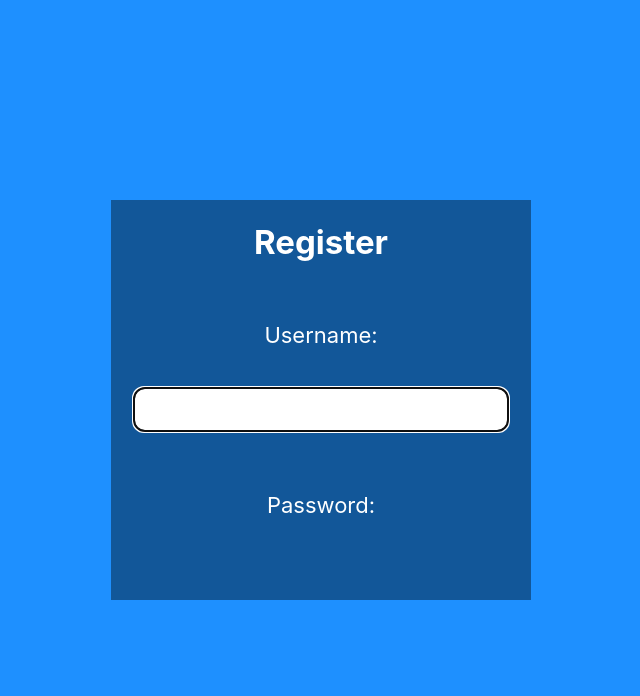
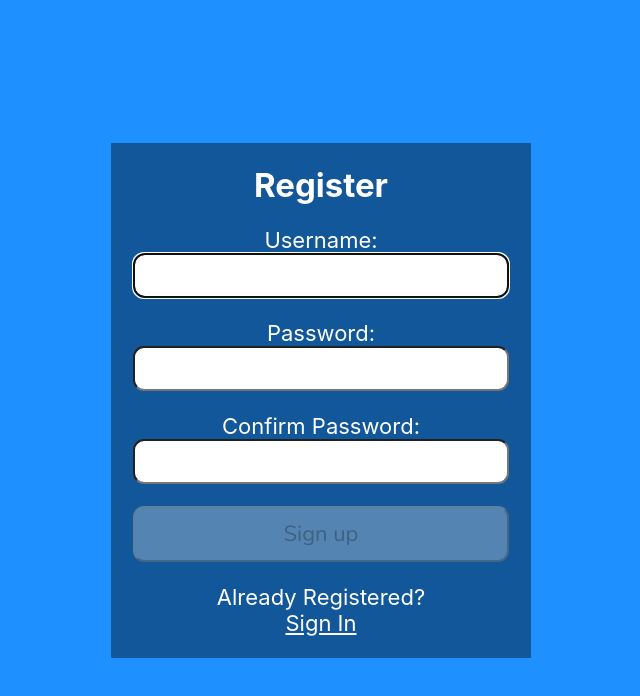
Before and after one commit to EliezerOng/CZ3002-Web-Application, a React (Create React App) app in the folder FrontEnd/my-app/: page / in a window 1280 px wide. Shown: the top 696 px of the page, without its empty margins (319-959 px from the left). Built offline with nearby package versions, Linux system fonts and the light colour scheme.

Commit message:
Register UI done

```diff
--- a/FrontEnd/my-app/package.json
+++ b/FrontEnd/my-app/package.json
@@ -9,8 +9,10 @@
     "@testing-library/jest-dom": "^5.16.5",
     "@testing-library/react": "^13.4.0",
     "@testing-library/user-event": "^13.5.0",
+    "axios": "^1.1.2",
     "react": "^18.2.0",
     "react-dom": "^18.2.0",
+    "react-router-dom": "^6.4.2",
     "react-scripts": "5.0.1",
     "web-vitals": "^2.1.4"
   },
--- a/FrontEnd/my-app/src/App.js
+++ b/FrontEnd/my-app/src/App.js
@@ -2,12 +2,12 @@
 import "./App.css";
 import Login from "./Login";
 import Register from "./Register";
+import { Routes, Route } from "react-router-dom";
 
 function App() {
   return (
     <main className="App">
       <Register />
-      {/* <Login /> */}
     </main>
   );
 }
--- a/FrontEnd/my-app/src/Register.js
+++ b/FrontEnd/my-app/src/Register.js
@@ -7,6 +7,7 @@
 import { FontAwesomeIcon } from "@fortawesome/react-fontawesome";
 import React from "react";
 import "./Register.css";
+import { Link } from "react-router-dom";
 
 // [a-zA-Z]: start with lower/uppercase letter
 // followed by 3-23 chars that is [a-zA-Z0-9-_] (letters, numbers, -, _)
@@ -15,7 +16,8 @@
 
 // pw require at least 1 lowercase, 1 uppercase, 1 number, 1 special case
 // total: 8-24 char
-const PWD_REGEX = /^(?=.*[a-z])(?=.*[A-Z])(?=.*[0-9])(?=.*[!@#$%]).{8,24}$/;
+// const PWD_REGEX = /^(?=.*[a-z])(?=.*[A-Z])(?=.*[0-9])(?=.*[!@#$%]).{8,24}$/;
+const PWD_REGEX = /^[a-zA-Z][a-zA-Z0-9-_]{3,23}$/;
 
 const Register = () => {
   //set focus on user input when component loads
@@ -68,7 +70,31 @@
     setErrMsg("");
   }, [user, pwd, matchPwd]);
 
+  const handleSubmit = async (e) => {
+    e.preventDefault();
+    // if button enabled with js hack
+    const v1 = USER_REGEX.test(user);
+    const v2 = PWD_REGEX.test(pwd);
+    if (!v1 || !v2) {
+      setErrMsg("Invalid Entry");
+      // dont submit anyth
+      return;
+    }
+    //use axios here
+    console.log(user, pwd);
+    setSuccess(true);
+  };
+
   return (
+    <>
+      {success ? (
+        <section>
+          <h1>Success!</h1>
+          <p>
+            <a href="/Login">Sign in</a>
+          </p>
+        </section>
+      ) : (
         <section>
           {/* if errMsg exist, class="errmsg", if not offscren, meaning the msg is offscreen, cant see, but still thr */}
           <p
@@ -80,7 +106,7 @@
             {errMsg}{" "}
           </p>
           <h1>Register</h1>
-      <form>
+          <form onSubmit={handleSubmit}>
             <label htmlFor="username">
               Username:
               <span className={validName ? "valid" : "hide"}>
@@ -93,7 +119,7 @@
             <input
               type="text"
               id="username"
-          // allow to set focus on input
+              // allow to set focus on input when the page loads
               ref={userRef}
               autoComplete="off"
               onChange={(e) => setUser(e.target.value)}
@@ -128,8 +154,94 @@
                 <FontAwesomeIcon icon={faTimes} />
               </span>
             </label>
+            <input
+              type="password"
+              //match label
+              id="password"
+              // allow to set focus on input
+              onChange={(e) => setPwd(e.target.value)}
+              required
+              //indicate whether value entered is accepted format
+              //lets screenreader announce whether input field needs adjustment before form is submitted
+              aria-invalid={validPwd ? "false" : "true"}
+              aria-describedby="pwdnote"
+              onFocus={() => setPwdFocus(true)}
+              onBlur={() => setPwdFocus(false)}
+            />
+            <p
+              id="pwdnote"
+              className={pwdFocus && !validPwd ? "instructions" : "offscreen"}
+            >
+              <FontAwesomeIcon icon={faInfoCircle} />
+              {/* 8 to 24 characters.
+          <br />
+          Must include uppercase and lowercase letters, a number and a special
+          character.
+          <br />
+          Allowed special characters:{" "}
+          <span aria-label="exclamation mark">!</span>
+          <span aria-label="at symbol">@</span>
+          <span aria-label="hashtag">#</span>
+          <span aria-label="dollar sign">$</span>
+          <span aria-label="percent">%</span> */}
+              4 to 24 characters.
+              <br />
+              Must begin with a letter.
+              <br />
+              Letters, numbers, underscores, hyphens allowed.
+            </p>
+
+            <label htmlFor="confirm_pwd">
+              Confirm Password:
+              {/* matchPwd to exist so that it cant be empty fields matching */}
+              <span className={validMatch && matchPwd ? "valid" : "hide"}>
+                <FontAwesomeIcon icon={faCheck} />
+              </span>
+              <span className={validMatch || !matchPwd ? "hide" : "invalid"}>
+                <FontAwesomeIcon icon={faTimes} />
+              </span>
+            </label>
+            <input
+              type="password"
+              //match label
+              id="confirm_pwd"
+              // allow to set focus on input
+              onChange={(e) => setMatchPwd(e.target.value)}
+              required
+              //indicate whether value entered is accepted format
+              //lets screenreader announce whether input field needs adjustment before form is submitted
+              aria-invalid={validMatch ? "false" : "true"}
+              aria-describedby="confirmnote"
+              onFocus={() => setMatchFocus(true)}
+              onBlur={() => setMatchFocus(false)}
+            />
+            <p
+              id="confirmnote"
+              className={
+                matchFocus && !validMatch ? "instructions" : "offscreen"
+              }
+            >
+              <FontAwesomeIcon icon={faInfoCircle} />
+              Must match the first password input field.
+            </p>
+
+            <button
+              disabled={!validName || !validPwd || !validMatch ? true : false}
+            >
+              Sign up
+            </button>
           </form>
+          <p>
+            Already Registered?
+            <br />
+            <span className="line">
+              <a href="/Login">Sign In</a>
+              {/* <Link to="/Login">Sign in</Link> */}
+            </span>
+          </p>
         </section>
+      )}
+    </>
   );
 };
 
```
Also changed, not shown: 1 other file (tests, documents, lock files or other folders). Lines whose indentation alone changed are shown as unchanged.
